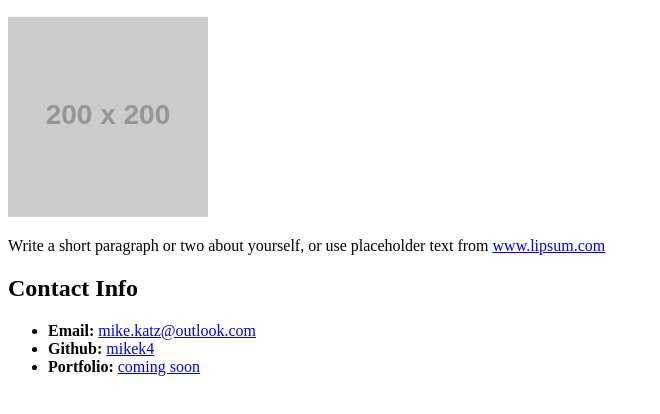
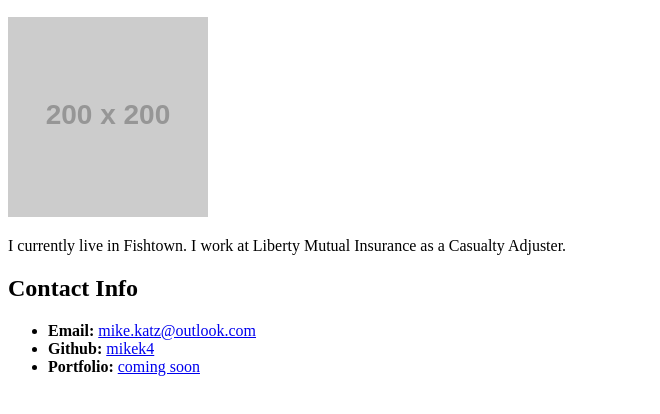
Before and after one commit to mikek4/mikek4.github.io, a plain HTML site: page index.html in a window 1280 px wide. Shown: the part 110-524 px from the top of the page, without its empty margins (0-660 px from the left). Drawn offline with Linux system fonts and the light colour scheme; placeholder pictures from the web are drawn by us.

Commit message:
updated title

```diff
--- a/index.html
+++ b/index.html
@@ -4,7 +4,7 @@
 
 <head>
   <meta charset="UTF-8">
-  <title>Relative Paths Assignment 3</title>
+  <title>Student Bio</title>
 
   <!-- Fill in the href to the CSS such that this HTML file can access the CSS -->
   <!-- Don't move the HTML or CSS file. Use Relative Linking -->
@@ -24,7 +24,7 @@
 
       <img id="bio-image" src="https://placehold.it/200x200" alt="Your Name">
 
-      <p>Write a short paragraph or two about yourself, or use placeholder text from <a href="http://www.lipsum.com/">www.lipsum.com</a></p>
+      <p>I currently live in Fishtown. I work at Liberty Mutual Insurance as a Casualty Adjuster.</p>
     </section>
 
     <section id="contact-info">
```
